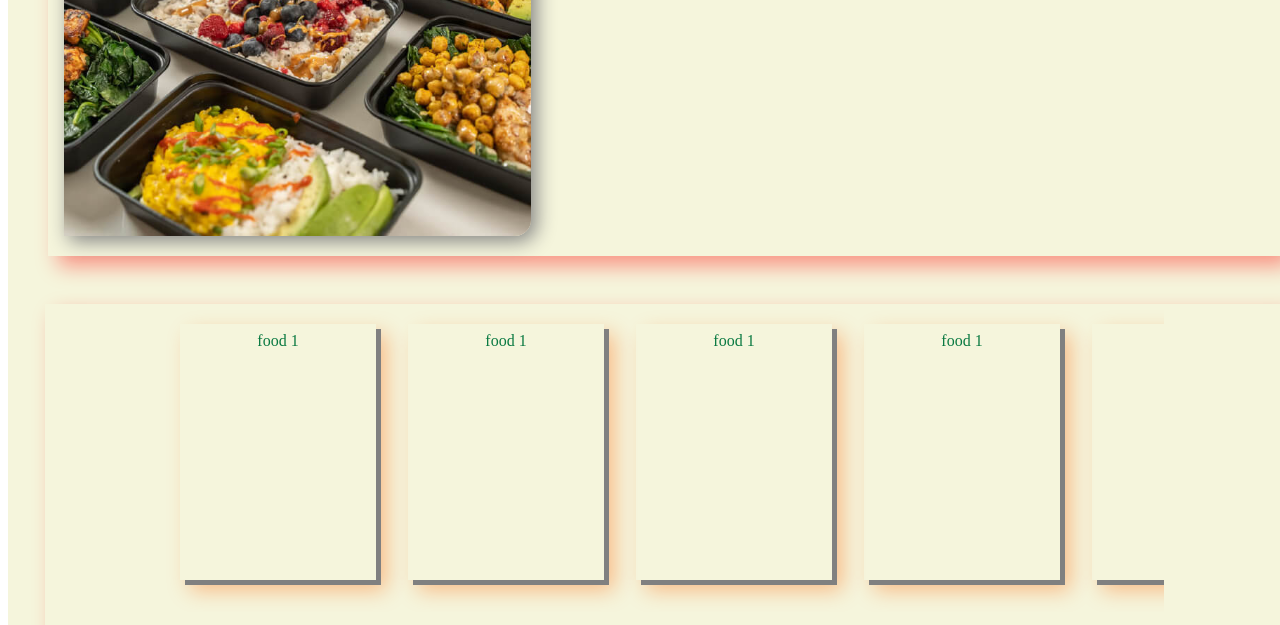
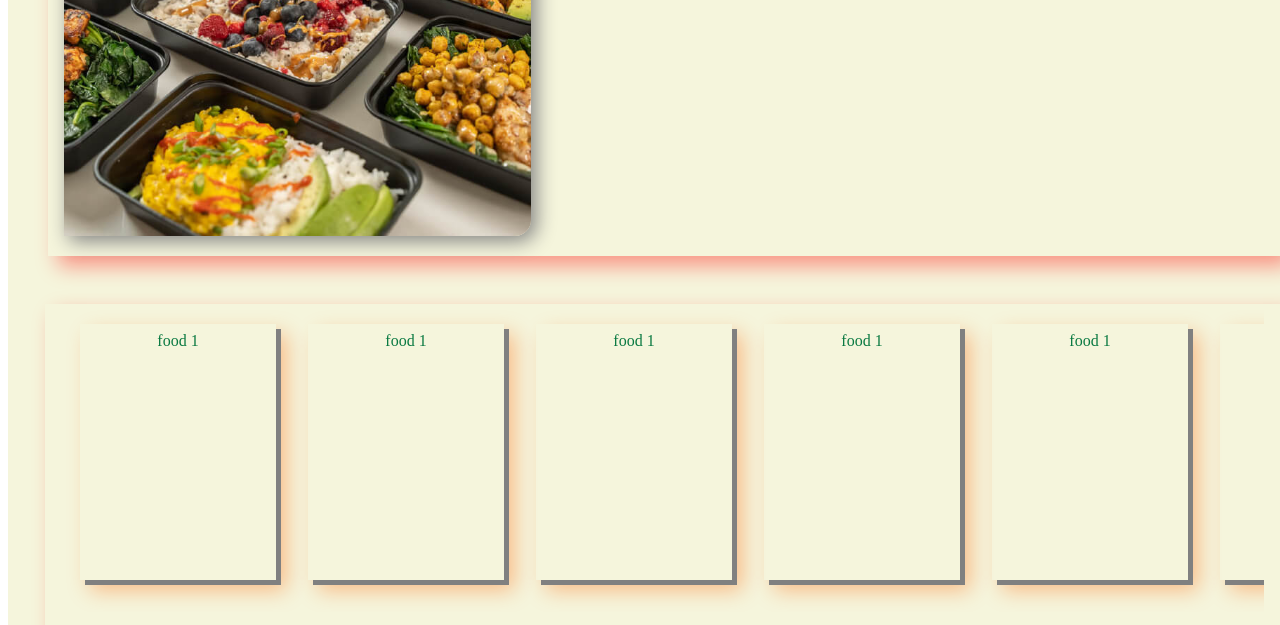
Before and after one commit to sabirama/SASSpracticeActivity.01, a plain HTML site: page foods.html in a window 1280 px wide. Shown: the part 259-884 px from the top of the page. Drawn offline with Linux system fonts and the light colour scheme.

Commit message:
adjust size

```diff
--- a/style.scss
+++ b/style.scss
@@ -50,7 +50,7 @@ header {
   padding: 0.25rem 1.5rem;
   background-color: darkred;
   align-items: center;
-  max-width: 1920px;
+  max-width: 1720px;
   position: sticky;
   top: 0;
   .logo {
@@ -68,7 +68,7 @@ header {
 }
 
 main {
-  max-width: 1920px;
+  max-width: 1720px;
   width: 100%;
   margin: auto;
   background-color: beige;
@@ -145,7 +145,8 @@ main {
       margin: auto;
       padding-bottom: 1rem;
       min-width: 400px;
-      max-width: 1000px;
+      max-width: 1200px;
+      width: 100%;
       overflow-x: auto;
       .food-flow-container {
         display: flex;
@@ -174,6 +175,7 @@ main {
 }
 
 footer {
+  max-width: 1720px;
   display: flex;
   flex-direction: column;
   .links-container {
```
Also changed, not shown: style.css, 1 other file.
